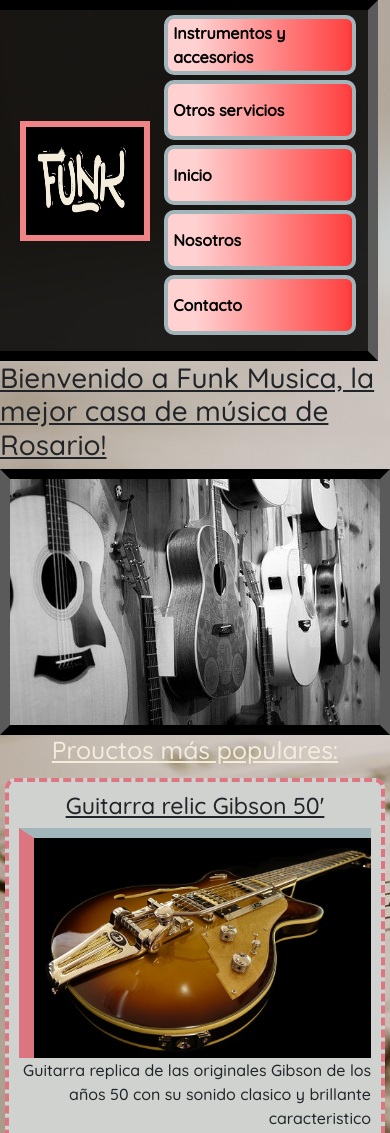
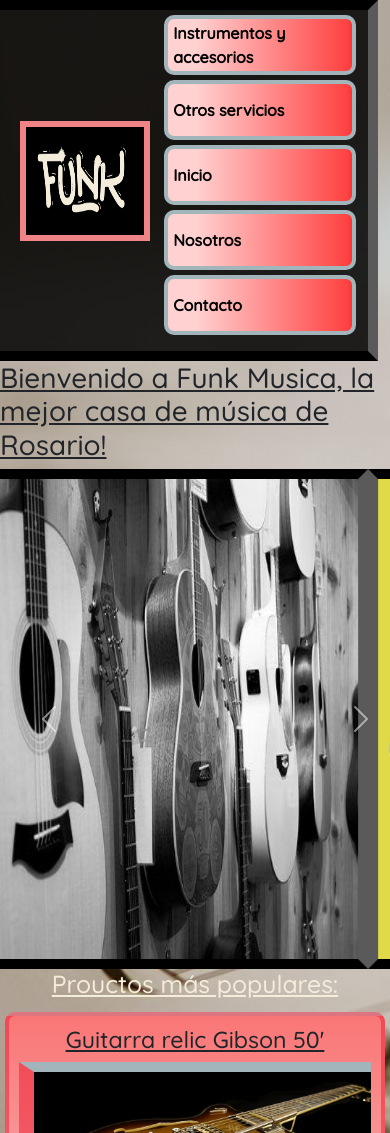
Before and after one commit to Tomivg/ProyectoCasaMusica, a plain HTML site: page index.html in a window 390 px wide. Shown: the top 1133 px of the page. Drawn offline with nearby package versions, Linux system fonts and the light colour scheme.

Commit message:
Añadiendo carruseles y animaciones a productos popoulares

```diff
--- a/index.html
+++ b/index.html
@@ -49,7 +49,27 @@
     <section id="bienvenida" class="row">
       <div class="col">
         <h1 class="subrayado">Bienvenido a Funk Musica, la mejor casa de música de Rosario!</h1>
-        <img src="./images/fondo.jpg" alt="Fondo guitarras" class="marco" id="principal">
+        <div id="carouselIndex" class="carousel slide" data-bs-ride="carousel">
+            <div class="carousel-inner">
+              <div class="carousel-item active">
+                <img src="./images/fondo.jpg" class="d-block w-100 marco baner" alt="...">
+              </div>
+              <div class="carousel-item">
+                <img src="./images/fenders.jpg" class="d-block w-100 marco baner" alt="..." >
+              </div>
+              <div class="carousel-item">
+                <img src="./images/vidriera.jpg" class="d-block w-100 marco baner" alt="...">
+              </div>
+            </div>
+            <button class="carousel-control-prev" type="button" data-bs-target="#carouselIndex" data-bs-slide="prev">
+              <span class="carousel-control-prev-icon" aria-hidden="true"></span>
+              <span class="visually-hidden">Previous</span>
+            </button>
+            <button class="carousel-control-next" type="button" data-bs-target="#carouselIndex" data-bs-slide="next">
+              <span class="carousel-control-next-icon" aria-hidden="true"></span>
+              <span class="visually-hidden">Next</span>
+            </button>
+          </div>
       </div>
     </section>
     <section id="populares" class="row text-center">
--- a/styles/styles.css
+++ b/styles/styles.css
@@ -101,10 +101,18 @@ nav{
     width: 40%;
     padding: 10px;
     margin: 5px;
-    border: 4px dashed #eb1d3581;
+    border: 4px solid #eb1d3581;
     border-radius: 10px;
     background-color: #CFD2CF;
+    background: linear-gradient(0deg, #CFD2CF 15%, rgb(248, 154, 154) 60%, rgb(250, 118, 118) 100%);
+    transition: all 1s;
+
 }
+
+.contenedor:hover{
+    transform: scale(0.90);
+}
+
 
 
 
@@ -237,6 +245,10 @@ img{
     width: 100%;
 }
 
+.baner{
+    height: 650px;
+}
+
 
 @media screen and (max-width: 480px) and (orientation: portrait){
 
@@ -297,6 +309,8 @@ footer{
     width: 100%;
 }
 
-
+.baner{
+    height: 500px;
+}
 
 }
```
Also changed, not shown: pages/nosotros.html (+21 -1 lines), images/fenders.jpg (added), images/negocio.jpg (added), images/negocio2.jpg (added), images/vidriera.jpg (added).
